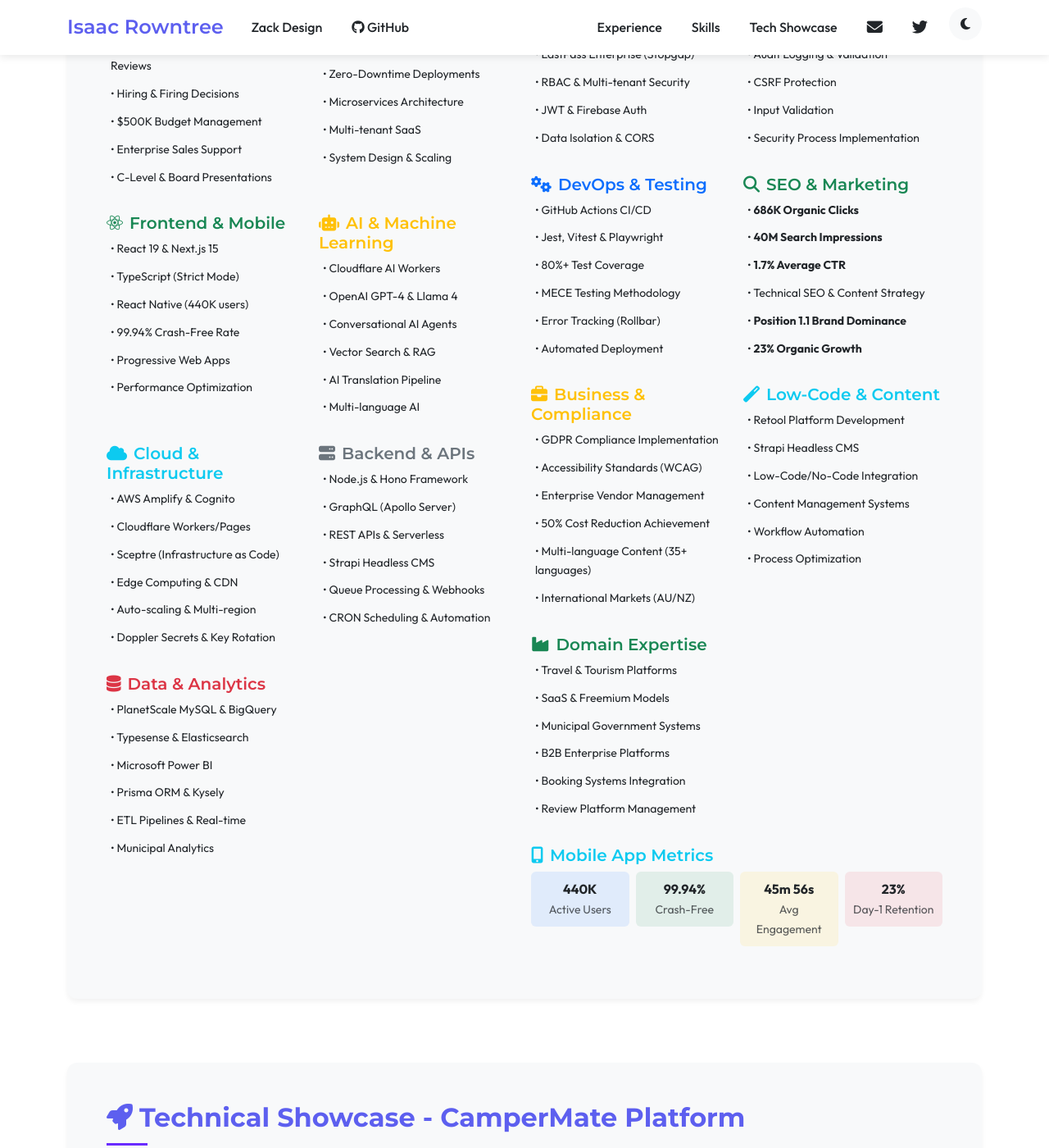
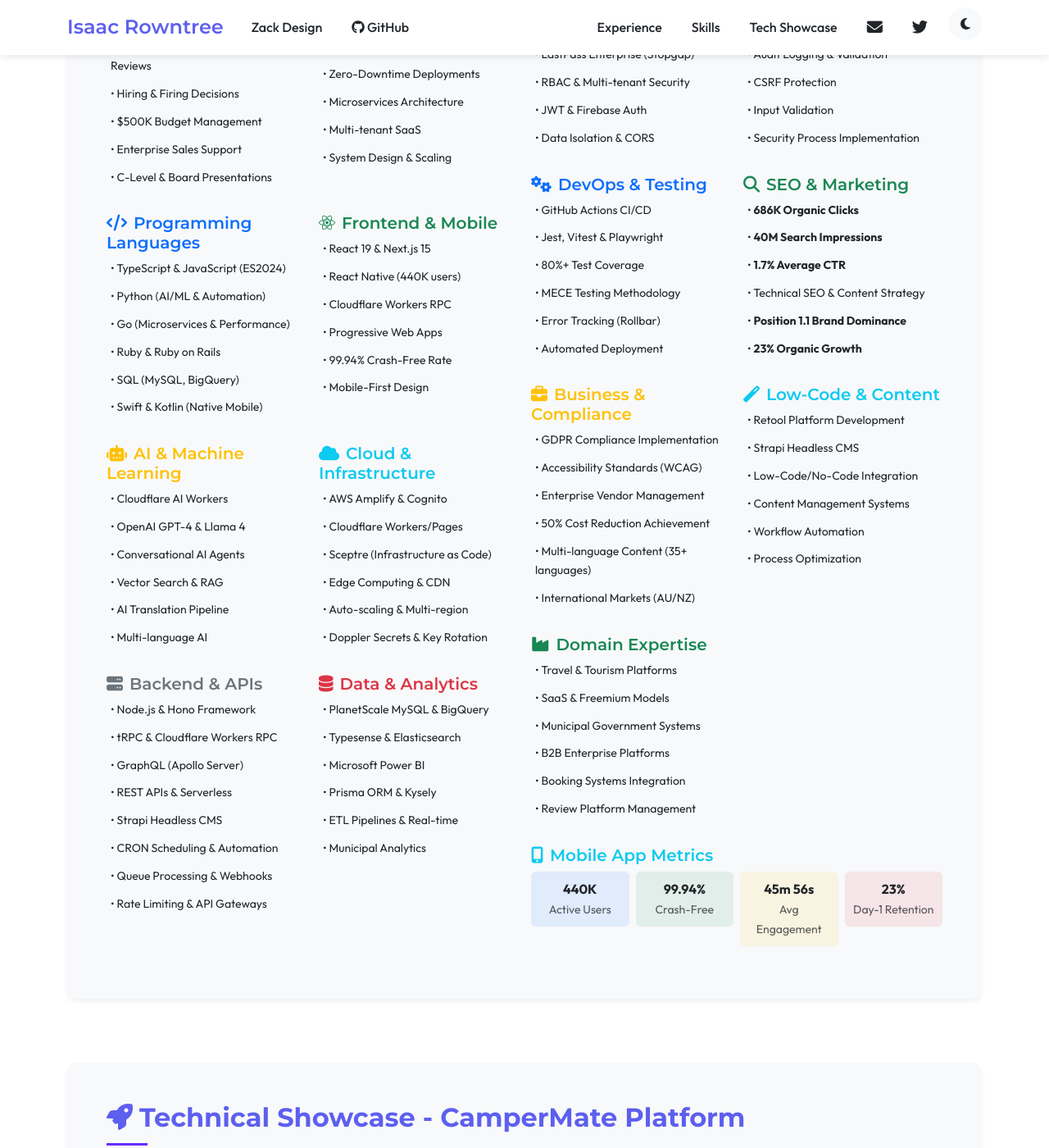
Before and after one commit to isaacrowntree/isaacrowntree.github.io, a Jekyll site: the page built from index.html, in a window 1280 px wide and 1400 px high, scrolled down 3650 px. Shown: the whole window at 82% size. Built offline with Jekyll 4.4.1, drawn with Linux system fonts in a browser that asks for light colours.

Commit message:
feat: update resume

```diff
--- a/index.html
+++ b/index.html
@@ -259,14 +259,27 @@
               </div>
               <div class="col-md-6">
                 <div class="mb-3">
+                  <h5 class="text-primary mb-2"><i class="fas fa-code me-2"></i>Programming Languages</h5>
+                  <ul class="small mb-0 list-unstyled">
+                    <li>• TypeScript & JavaScript (ES2024)</li>
+                    <li>• Python (AI/ML & Automation)</li>
+                    <li>• Go (Microservices & Performance)</li>
+                    <li>• Ruby & Ruby on Rails</li>
+                    <li>• SQL (MySQL, BigQuery)</li>
+                    <li>• Swift & Kotlin (Native Mobile)</li>
+                  </ul>
+                </div>
+              </div>
+              <div class="col-md-6">
+                <div class="mb-3">
                   <h5 class="text-success mb-2"><i class="fab fa-react me-2"></i>Frontend & Mobile</h5>
                   <ul class="small mb-0 list-unstyled">
                     <li>• React 19 & Next.js 15</li>
-                    <li>• TypeScript (Strict Mode)</li>
                     <li>• React Native (440K users)</li>
+                    <li>• Cloudflare Workers RPC</li>
+                    <li>• Progressive Web Apps</li>
                     <li>• 99.94% Crash-Free Rate</li>
-                    <li>• Progressive Web Apps</li>
-                    <li>• Performance Optimization</li>
+                    <li>• Mobile-First Design</li>
                   </ul>
                 </div>
               </div>
@@ -301,11 +314,13 @@
                   <h5 class="text-secondary mb-2"><i class="fas fa-server me-2"></i>Backend & APIs</h5>
                   <ul class="small mb-0 list-unstyled">
                     <li>• Node.js & Hono Framework</li>
+                    <li>• tRPC & Cloudflare Workers RPC</li>
                     <li>• GraphQL (Apollo Server)</li>
                     <li>• REST APIs & Serverless</li>
                     <li>• Strapi Headless CMS</li>
+                    <li>• CRON Scheduling & Automation</li>
                     <li>• Queue Processing & Webhooks</li>
-                    <li>• CRON Scheduling & Automation</li>
+                    <li>• Rate Limiting & API Gateways</li>
                   </ul>
                 </div>
               </div>
```
